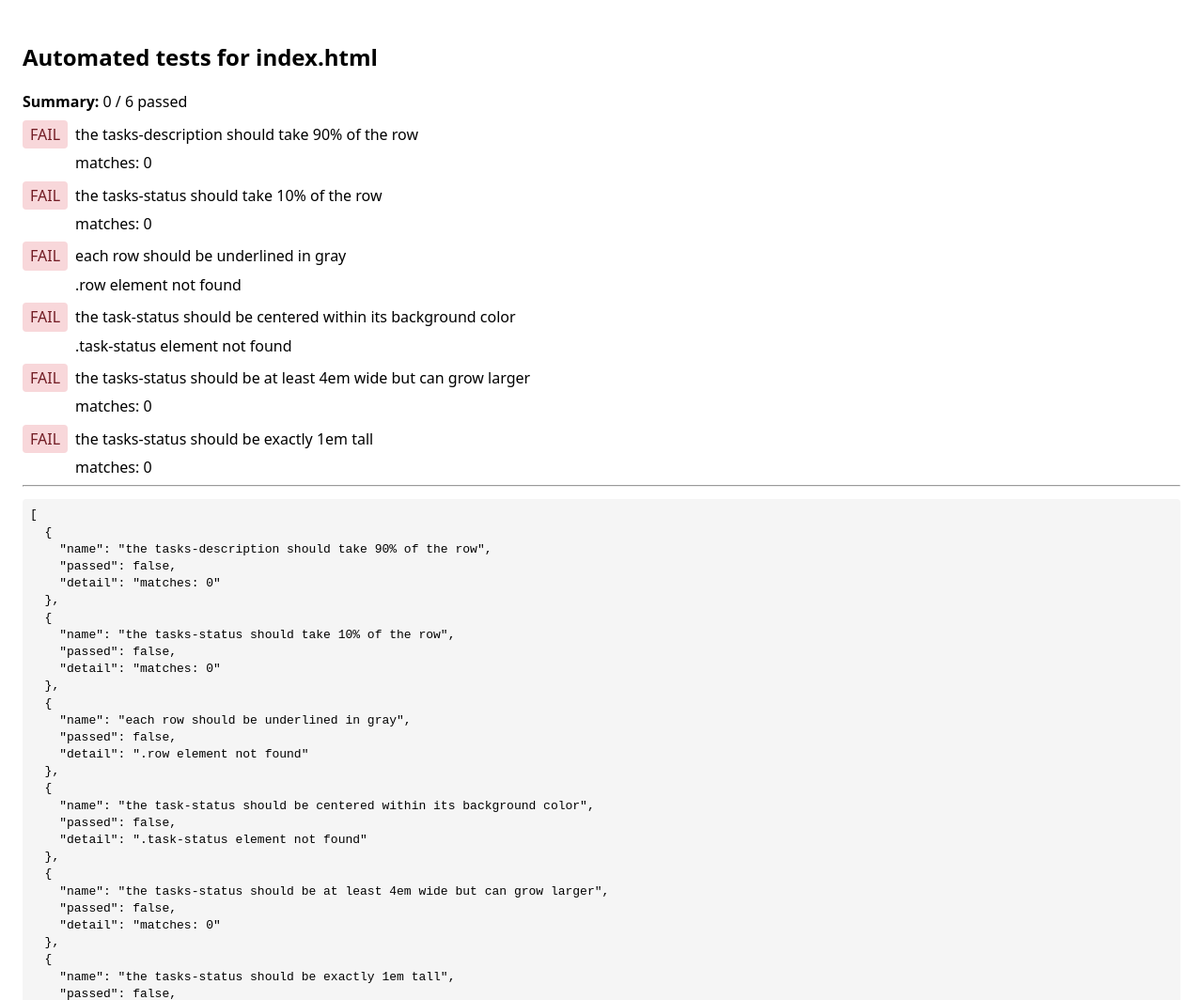
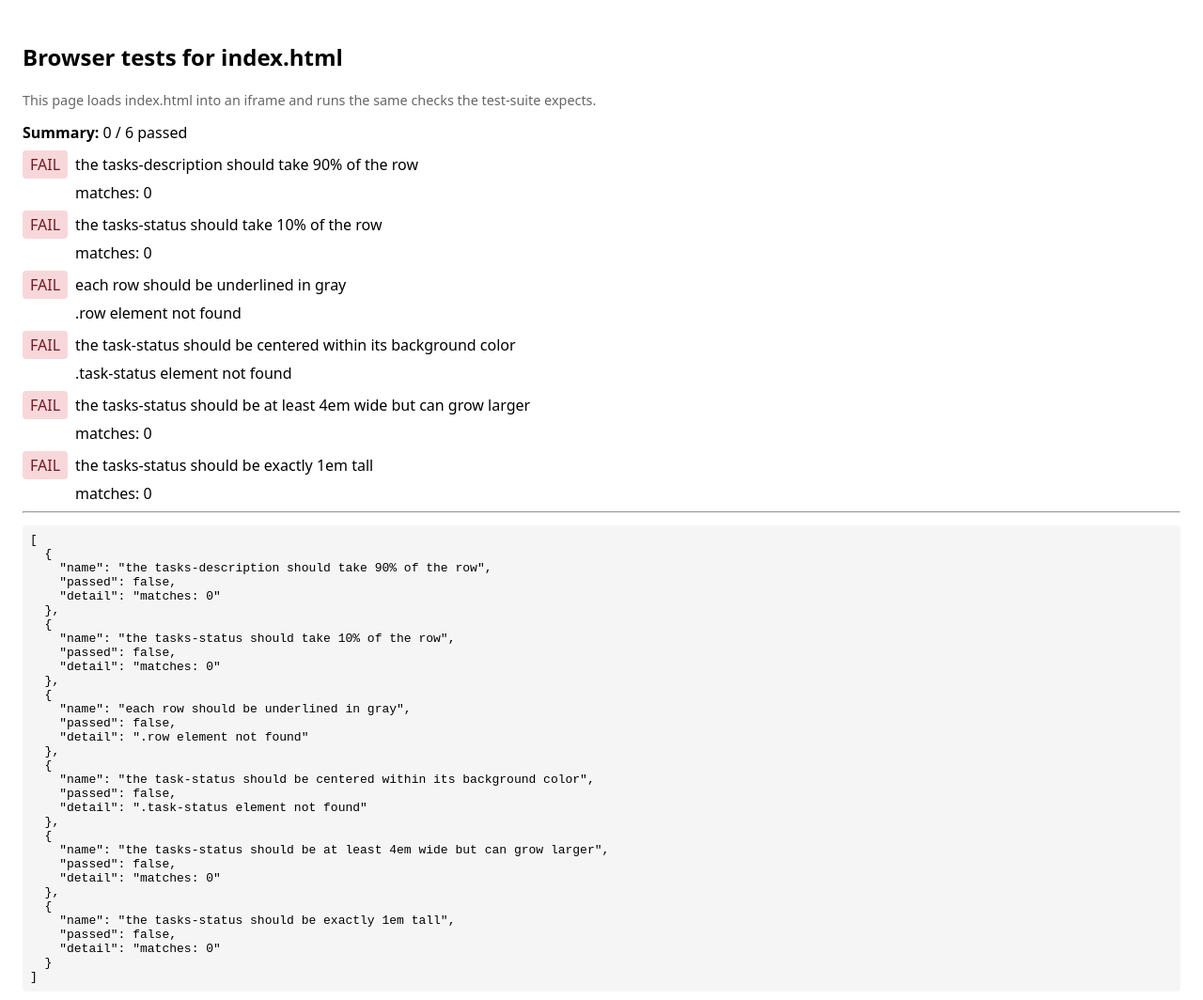
Before and after one commit to knightmoves-schools/capstone-073-style-rows-trq-frags, a website: page index.html in a window 1280 px wide. Shown: the top 1064 px of the page at 94% size. Drawn offline with Linux system fonts and the light colour scheme.

Commit message:
work PLEASE

```diff
--- a/index.html
+++ b/index.html
@@ -1,31 +1,70 @@
+<!-- language: html -->
 <!doctype html>
 <html>
 <head>
-  <meta charset="utf-8">
-  <title>Tests for index.html</title>
+  <meta charset="utf-8" />
+  <title>tests: index.html</title>
   <style>
-    body { font-family: system-ui, -apple-system, "Segoe UI", Roboto, "Helvetica Neue", Arial; padding: 1rem; line-height: 1.4; }
-    .pass { color: #155724; background: #d4edda; padding: .25rem .5rem; border-radius: .25rem; display: inline-block; }
-    .fail { color: #721c24; background: #f8d7da; padding: .25rem .5rem; border-radius: .25rem; display: inline-block; }
-    .test { margin: .5rem 0; }
-    pre { background: #f5f5f5; padding: .5rem; border-radius: .25rem; overflow: auto; }
+    body{font-family:system-ui, -apple-system, "Segoe UI", Roboto, "Helvetica Neue", Arial; padding:1rem;}
+    .pass{color:#155724;background:#d4edda;padding:.25rem .5rem;border-radius:.25rem;display:inline-block;}
+    .fail{color:#721c24;background:#f8d7da;padding:.25rem .5rem;border-radius:.25rem;display:inline-block;}
+    .test{margin:.5rem 0;}
+    pre{background:#f5f5f5;padding:.5rem;border-radius:.25rem;overflow:auto;}
+    iframe{width:100%;height:240px;border:1px solid #ccc;margin-top:1rem;}
+    .small{font-size:.9rem;color:#666}
   </style>
 </head>
 <body>
-  <h2>Automated tests for index.html</h2>
-  <div id="output">Running tests...</div>
+  <h2>Browser tests for index.html</h2>
+  <p class="small">This page loads index.html into an iframe and runs the same checks the test-suite expects.</p>
+
+  <div id="output">Loading index.html for tests…</div>
+  <iframe id="target" src="index.html" title="index.html preview"></iframe>
 
   <script>
     (function(){
+      const out = document.getElementById('output');
+      const iframe = document.getElementById('target');
+
       function el(html){ const d = document.createElement('div'); d.innerHTML = html; return d.firstElementChild; }
 
-      function run() {
+      function renderResults(results){
+        out.innerHTML = '';
+        const passedCount = results.filter(r=>r.passed).length;
+        const total = results.length;
+        out.appendChild(el('<div><strong>Summary:</strong> ' + passedCount + ' / ' + total + ' passed</div>'));
+
+        results.forEach(r=>{
+          const div = document.createElement('div');
+          div.className = 'test';
+          const badge = document.createElement('span');
+          badge.className = r.passed ? 'pass' : 'fail';
+          badge.textContent = r.passed ? 'PASS' : 'FAIL';
+          const title = document.createElement('span');
+          title.style.marginLeft = '.5rem';
+          title.textContent = r.name;
+          div.appendChild(badge);
+          div.appendChild(title);
+          const details = document.createElement('div');
+          details.style.marginLeft = '3.5rem';
+          details.style.marginTop = '.25rem';
+          details.textContent = r.detail;
+          div.appendChild(details);
+          out.appendChild(div);
+        });
+
+        out.appendChild(el('<hr/>'));
+        const pre = document.createElement('pre');
+        pre.textContent = JSON.stringify(results, null, 2);
+        out.appendChild(pre);
+      }
+
+      function runTestsOn(doc, win){
         const results = [];
-        try {
-          const styleEl = document.querySelector('style');
+
+        const styleEl = doc.querySelector('style');
         const styleText = styleEl ? styleEl.innerHTML : '';
-
-          function matchCount(regex) {
+        function matchCount(regex){
           const m = styleText.match(regex);
           return m ? m.length : 0;
         }
@@ -39,8 +78,8 @@
             passed: countA === 1,
             detail: "matches: " + countA
           });
-          } catch (e) {
-            results.push({name: "the tasks-description should take 90% of the row", passed:false, detail: String(e)});
+        } catch(e){
+          results.push({name:"the tasks-description should take 90% of the row", passed:false, detail: String(e)});
         }
 
         // Test B
@@ -52,18 +91,18 @@
             passed: countB === 1,
             detail: "matches: " + countB
           });
-          } catch (e) {
-            results.push({name: "the tasks-status should take 10% of the row", passed:false, detail: String(e)});
+        } catch(e){
+          results.push({name:"the tasks-status should take 10% of the row", passed:false, detail: String(e)});
         }
 
         // Test C - row underline in gray
         try {
-            const row = document.querySelector('.row');
-            if (!row) {
-              results.push({name: "each row should be underlined in gray", passed:false, detail: ".row element not found"});
+          const row = doc.querySelector('.row');
+          if(!row){
+            results.push({name:"each row should be underlined in gray", passed:false, detail: ".row element not found"});
           } else {
-              const style = window.getComputedStyle(row);
-              const border = style.getPropertyValue('border-bottom') || style.getPropertyValue('border');
+            const style = win.getComputedStyle(row);
+            const border = style.getPropertyValue('border-bottom') || style.getPropertyValue('border') || '';
             const hasPx = border.includes('px');
             const hasSolid = border.includes('solid');
             const hasGrayRgb = border.includes('rgb(128, 128, 128)');
@@ -74,17 +113,17 @@
               detail: "computed border-bottom: " + border
             });
           }
-          } catch (e) {
-            results.push({name: "each row should be underlined in gray", passed:false, detail:String(e)});
+        } catch(e){
+          results.push({name:"each row should be underlined in gray", passed:false, detail: String(e)});
         }
 
         // Test D - task-status text-align center
         try {
-            const ts = document.querySelector('.task-status');
-            if (!ts) {
-              results.push({name: "the task-status should be centered within its background color", passed:false, detail: ".task-status element not found"});
+          const ts = doc.querySelector('.task-status');
+          if(!ts){
+            results.push({name:"the task-status should be centered within its background color", passed:false, detail: ".task-status element not found"});
           } else {
-              const style = window.getComputedStyle(ts);
+            const style = win.getComputedStyle(ts);
             const textAlign = style.getPropertyValue('text-align');
             results.push({
               name: "the task-status should be centered within its background color",
@@ -92,8 +131,8 @@
               detail: "text-align: " + textAlign
             });
           }
-          } catch (e) {
-            results.push({name: "the task-status should be centered within its background color", passed:false, detail:String(e)});
+        } catch(e){
+          results.push({name:"the task-status should be centered within its background color", passed:false, detail: String(e)});
         }
 
         // Test E - min-width 4em
@@ -105,8 +144,8 @@
             passed: countE === 1,
             detail: "matches: " + countE
           });
-          } catch (e) {
-            results.push({name: "the tasks-status should be at least 4em wide but can grow larger", passed:false, detail:String(e)});
+        } catch(e){
+          results.push({name:"the tasks-status should be at least 4em wide but can grow larger", passed:false, detail: String(e)});
         }
 
         // Test F - height 1em
@@ -118,50 +157,37 @@
             passed: countF === 1,
             detail: "matches: " + countF
           });
-          } catch (e) {
-            results.push({name: "the tasks-status should be exactly 1em tall", passed:false, detail:String(e)});
+        } catch(e){
+          results.push({name:"the tasks-status should be exactly 1em tall", passed:false, detail: String(e)});
         }
 
-        } catch (err) {
-          results.push({name: "Test harness error", passed:false, detail: String(err)});
+        return results;
       }
 
-        // Render results
-        const out = document.getElementById('output');
-        out.innerHTML = '';
-        const passedCount = results.filter(r=>r.passed).length;
-        const total = results.length;
-        out.appendChild(el('<div><strong>Summary:</strong> ' + passedCount + ' / ' + total + ' passed</div>'));
+      iframe.addEventListener('load', function(){
+        let doc, win;
+        try {
+          win = iframe.contentWindow;
+          doc = iframe.contentDocument || win.document;
+          if(!doc){
+            out.textContent = 'Unable to access iframe document (possibly cross-origin).';
+            return;
+          }
+        } catch(err){
+          out.textContent = 'Error accessing iframe: ' + String(err);
+          return;
+        }
 
-        results.forEach(r => {
-          const div = document.createElement('div');
-          div.className = 'test';
-          const badge = document.createElement('span');
-          badge.className = r.passed ? 'pass' : 'fail';
-          badge.textContent = r.passed ? 'PASS' : 'FAIL';
-          const title = document.createElement('span');
-          title.style.marginLeft = '0.5rem';
-          title.textContent = r.name;
-          div.appendChild(badge);
-          div.appendChild(title);
-          const details = document.createElement('div');
-          details.style.marginLeft = '3.5rem';
-          details.style.marginTop = '0.25rem';
-          details.textContent = r.detail;
-          div.appendChild(details);
-          out.appendChild(div);
+        const results = runTestsOn(doc, win);
+        renderResults(results);
       });
 
-        // Add raw diagnostics for convenience
-        out.appendChild(el('<hr/>'));
-        const pre = document.createElement('pre');
-        pre.textContent = JSON.stringify(results, null, 2);
-        out.appendChild(pre);
+      // Safety: if iframe fails to load within 5s, show message
+      setTimeout(()=>{
+        if(out.innerText.includes('Loading')){
+          out.textContent = 'Timed out waiting for index.html to load in the iframe.';
         }
-
-      if (document.readyState === 'loading') {
-        document.addEventListener('DOMContentLoaded', run);
-      } else run();
+      }, 5000);
     })();
   </script>
 </body>
```
Lines whose indentation alone changed are shown as unchanged.
